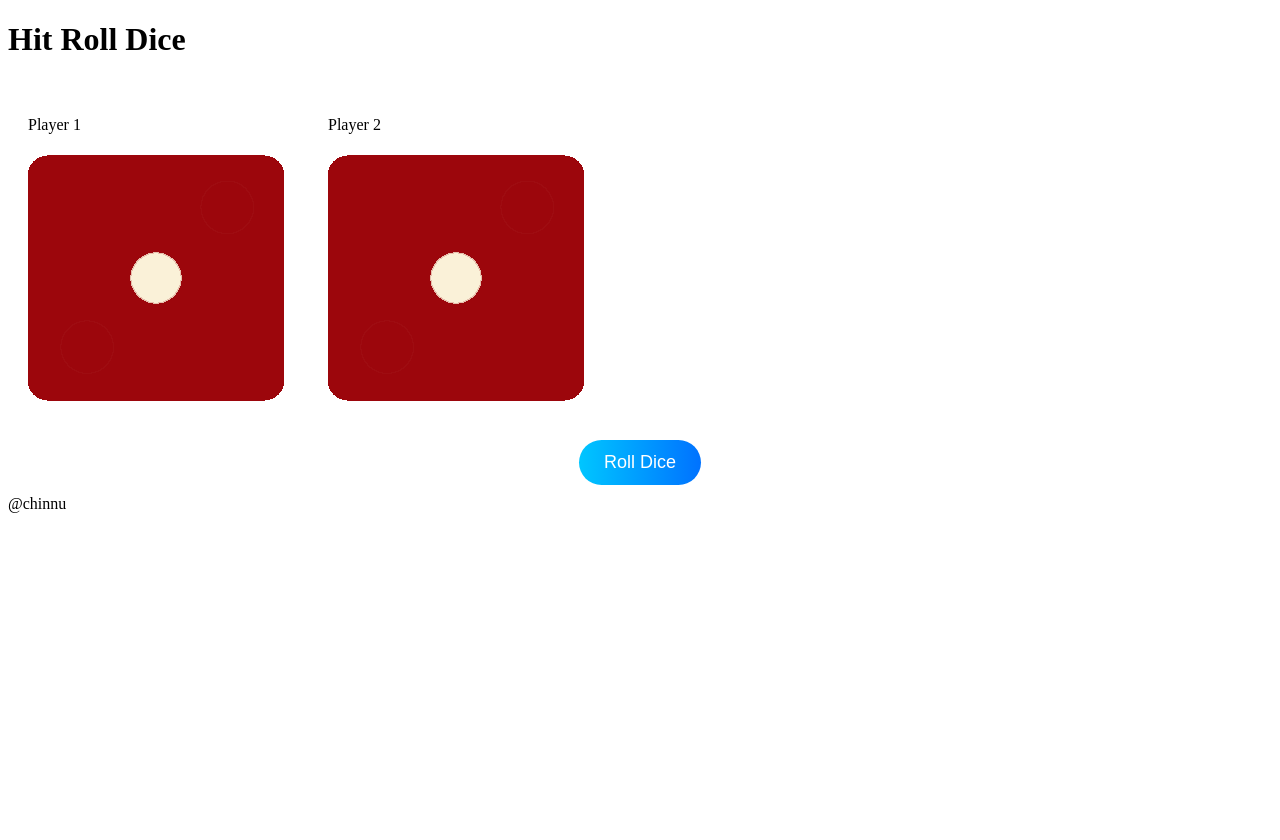
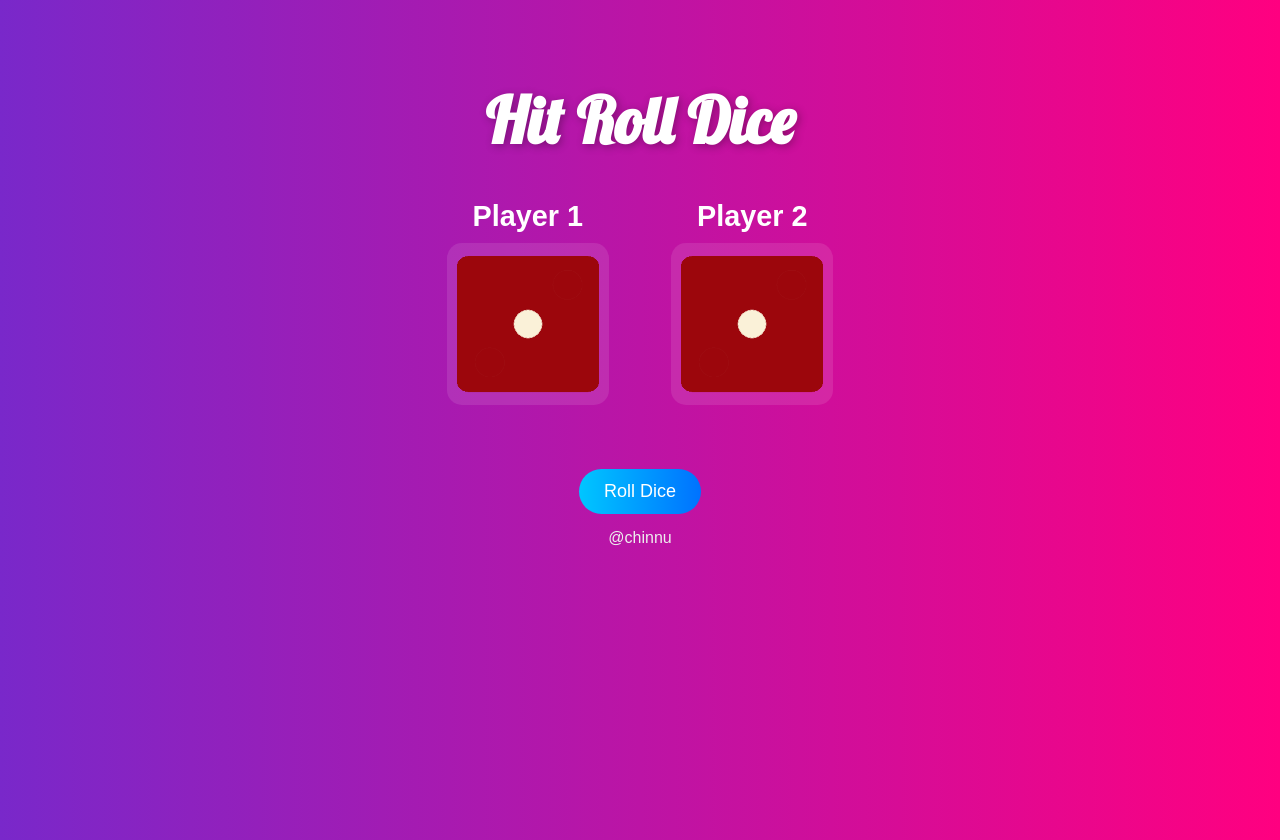
Before and after one commit to pardeep1916P/gradient-2players-diceGame-js, a plain HTML site: page index.html in a window 1280 px wide. Before the commit the page ends 800 px from the top, so only its background shows below. Drawn offline with Linux system fonts and the light colour scheme.

Commit message:
Update styles.css

```diff
--- a/styles.css
+++ b/styles.css
@@ -1,13 +1,61 @@
-/* Keep desktop dice spacing large */
+/* Reset */
+* {
+  margin: 0;
+  padding: 0;
+  box-sizing: border-box;
+}
+
+/* Body Gradient */
+body {
+  background: linear-gradient(to right, #7928ca, #ff0080);
+  font-family: 'Poppins', sans-serif;
+  min-height: 100vh;
+  text-align: center;
+}
+
+/* Container */
+.container {
+  width: 90%;
+  max-width: 1000px;
+  margin: 40px auto 20px;
+  padding: 20px;
+}
+
+/* Heading */
+h1 {
+  margin: 20px;
+  font-family: 'Lobster', cursive;
+  text-shadow: 2px 2px 8px #0000004b;
+  font-size: 4rem;
+  color: #ffffff;
+}
+
+/* Dice Section */
 .dice {
   display: inline-block;
   margin: 20px;
 }
 
-/* Button always close */
+.dice p {
+  font-size: 1.8rem;
+  color: #ffffff;
+  margin-bottom: 10px;
+  font-weight: 600;
+}
+
+/* Dice Images */
+img {
+  width: 180px;
+  max-width: 90%;
+  padding: 10px;
+  background-color: #ffffff1a;
+  border-radius: 15px;
+}
+
+/* Button */
 button {
   display: block;
-  margin: 10px auto;
+  margin: 15px auto;
   padding: 12px 25px;
   font-size: 18px;
   color: white;
@@ -19,7 +67,20 @@ button {
   width: fit-content;
 }
 
-/* Media Queries Fix */
+button:hover {
+  background: linear-gradient(90deg, #00d2ff, #3a7bd5);
+  transform: scale(1.03);
+}
+
+/* Footer */
+footer {
+  margin-top: 15px;
+  color: #eeeeee;
+  text-align: center;
+  font-size: 1rem;
+}
+
+/* Responsive Design */
 @media (max-width: 768px) {
   h1 {
     font-size: 5rem;
@@ -27,7 +88,7 @@ button {
 
   .dice {
     display: block;
-    margin: 10px auto; /* 🔥 Reduced margin */
+    margin: 12px auto;
   }
 
   .dice p {
@@ -41,7 +102,7 @@ button {
   button {
     padding: 12px 28px;
     font-size: 20px;
-    margin: 10px auto; /* 🔥 Always close */
+    margin: 10px auto;
   }
 }
 
@@ -51,7 +112,7 @@ button {
   }
 
   .dice {
-    margin: 8px auto; /* 🔥 Even tighter on small phones */
+    margin: 8px auto;
   }
 
   .dice p {
@@ -65,6 +126,6 @@ button {
   button {
     padding: 10px 24px;
     font-size: 18px;
-    margin: 8px auto; /* 🔥 Close to dice */
+    margin: 8px auto;
   }
 }
```
